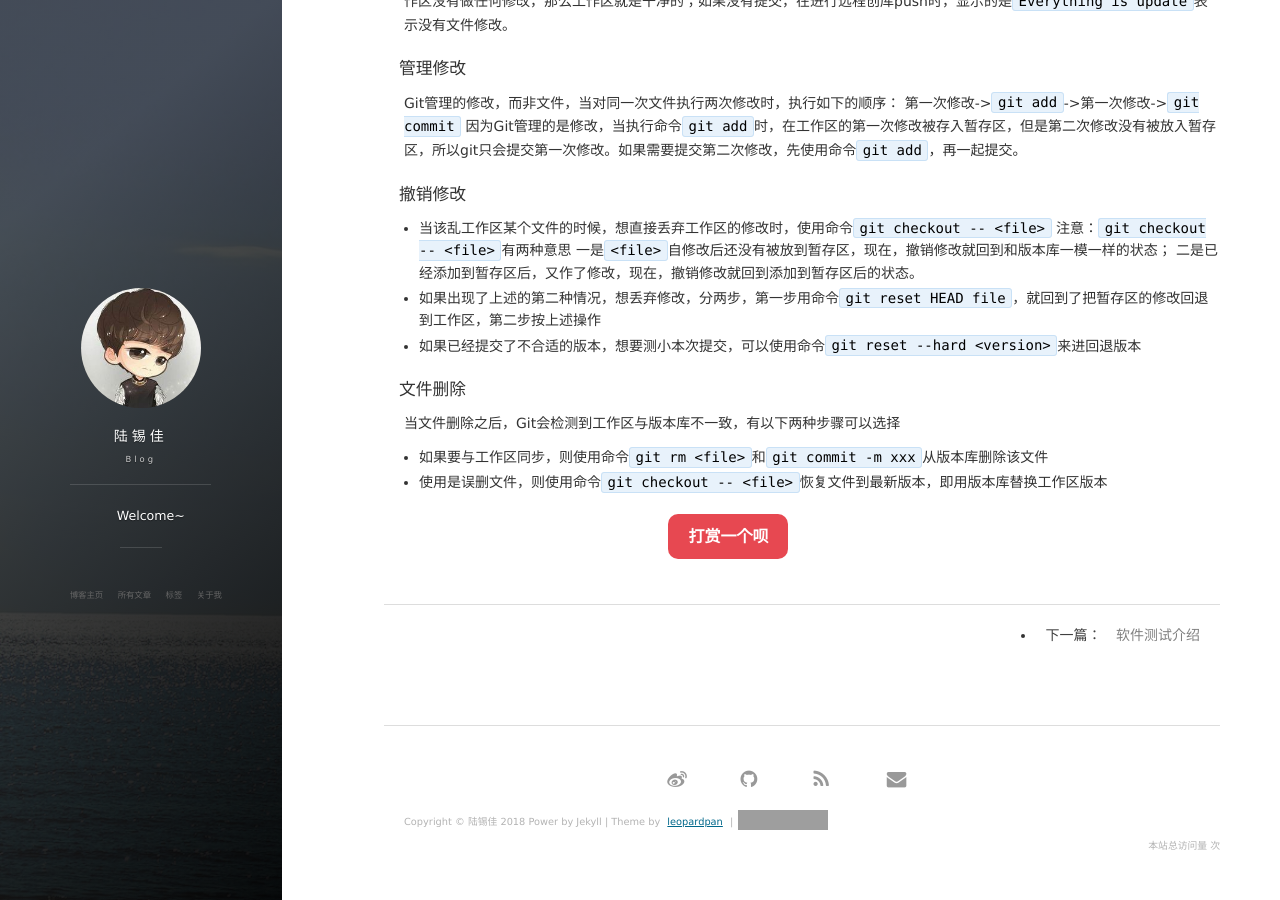
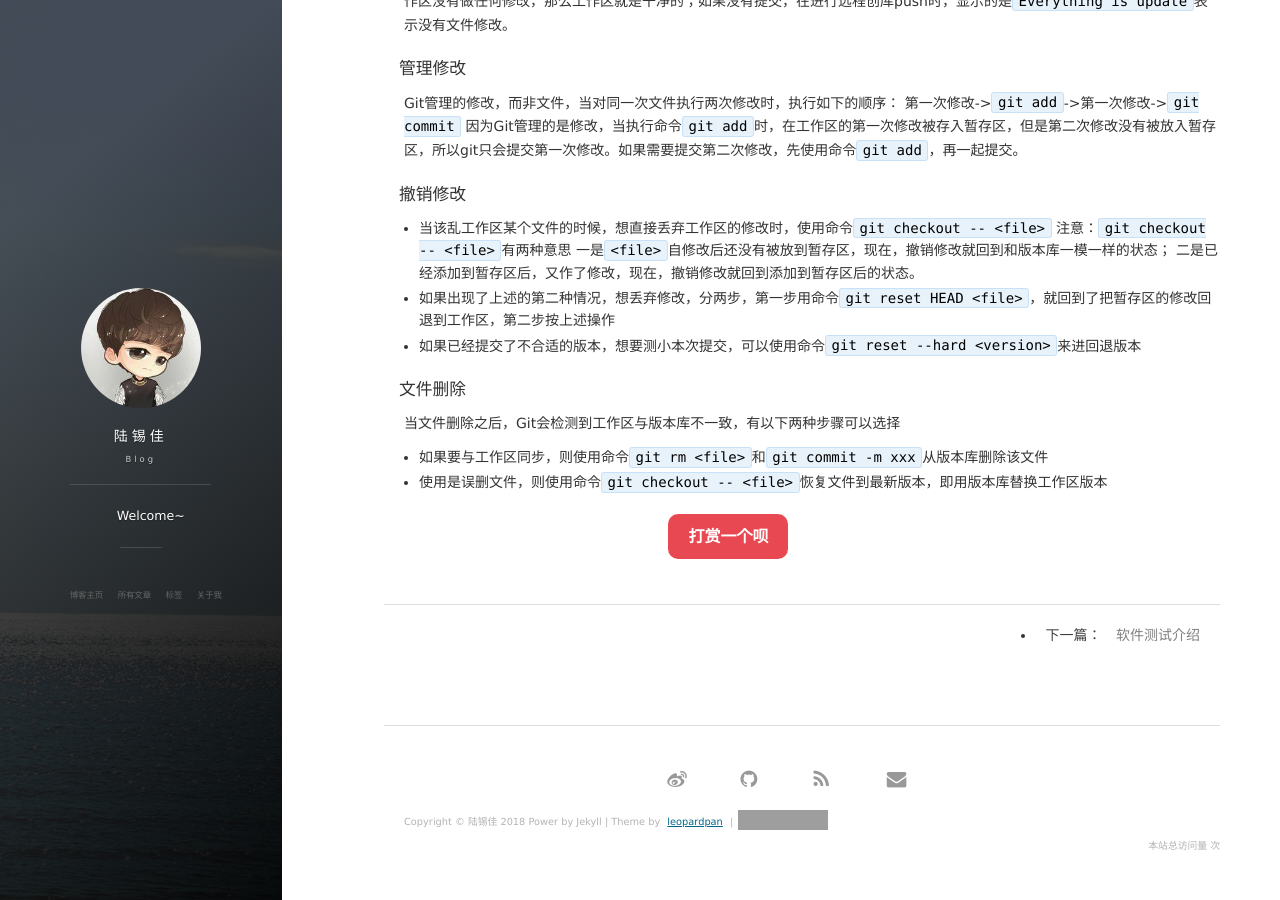
Before and after one commit to lxjsy/blog, a Jekyll site: the page built from _posts/2018-5-12-GitLearning.md, in a window 1280 px wide and 900 px high, scrolled down 1409 px. Built offline with Jekyll 4.4.1, drawn with Linux system fonts in a browser that asks for light colours; nearby versions of some CDN libraries; comment, search, counter and statistics services are not loaded; part of the change alters nothing that is shown; grey boxes are pictures that could not be loaded.

Commit message:
change line 63

```diff
--- a/_posts/2018-5-12-GitLearning.md
+++ b/_posts/2018-5-12-GitLearning.md
@@ -60,7 +60,7 @@ Git管理的修改，而非文件，当对同一次文件执行两次修改时
 注意：`git checkout -- <file>`有两种意思
 一是`<file>`自修改后还没有被放到暂存区，现在，撤销修改就回到和版本库一模一样的状态；
 二是已经添加到暂存区后，又作了修改，现在，撤销修改就回到添加到暂存区后的状态。
-* 如果出现了上述的第二种情况，想丢弃修改，分两步，第一步用命令`git reset HEAD file`，就回到了把暂存区的修改回退到工作区，第二步按上述操作
+* 如果出现了上述的第二种情况，想丢弃修改，分两步，第一步用命令`git reset HEAD <file>`，就回到了把暂存区的修改回退到工作区，第二步按上述操作
 * 如果已经提交了不合适的版本，想要测小本次提交，可以使用命令`git reset --hard <version>`来进回退版本
 
 #### 文件删除
```
